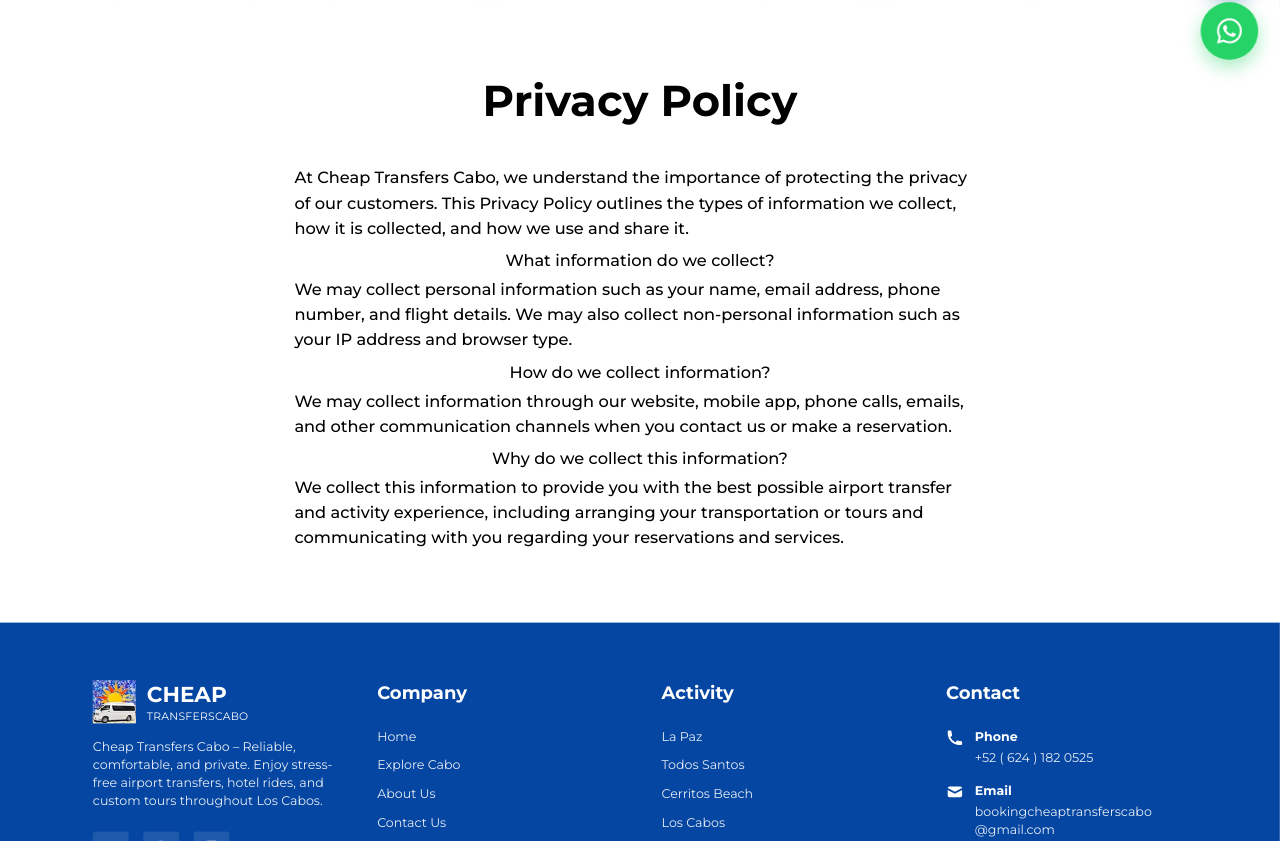
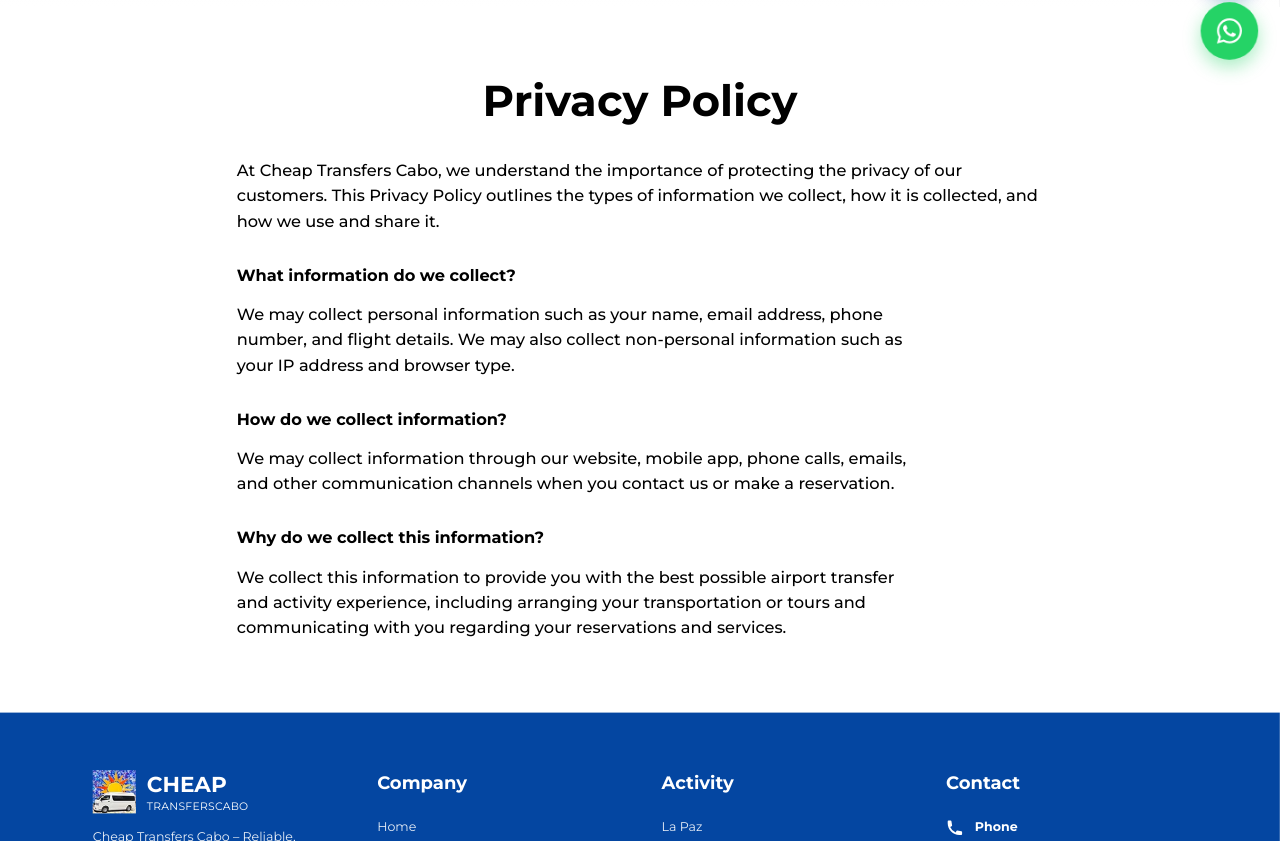
Before and after one commit to Nikhilthapa/transfercabo, a Next.js app: page /policy in a window 1280 px wide. Shown: the part 713-1554 px from the top of the page. Built offline with nearby package versions, Linux system fonts and the light colour scheme.

Commit message:
update privacy-policy page

```diff
--- a/app/activity/reservation/page.tsx
+++ b/app/activity/reservation/page.tsx
@@ -45,7 +45,13 @@
     e: React.ChangeEvent<HTMLInputElement | HTMLSelectElement | HTMLTextAreaElement>
   ) => {
     const { name, value } = e.target;
-    setFormData(prev => ({ ...prev, [name]: value }));
+    // For phone field, only allow numbers
+    if (name === "phone") {
+      const numericValue = value.replace(/[^0-9]/g, "");
+      setFormData(prev => ({ ...prev, [name]: numericValue }));
+    } else {
+      setFormData(prev => ({ ...prev, [name]: value }));
+    }
   };
 
   const validateForm = (): boolean => {
@@ -75,6 +81,10 @@
     }
     if (!formData.phone.trim()) {
       setSubmitStatus({ type: "error", message: "Phone number is required" });
+      return false;
+    }
+    if (!/^\d+$/.test(formData.phone)) {
+      setSubmitStatus({ type: "error", message: "Phone number must contain only numbers" });
       return false;
     }
     if (!formData.activityDate) {
@@ -202,7 +212,7 @@
               {t("reservation.hero.description")}
             </p>
             <Link
-              href="/activity/reservation"
+              href="/activity/reservation#reservation-form"
               className="inline-block bg-[#0446A1] hover:bg-[#033a8a]  text-white px-8 md:px-10 py-3 md:py-4 rounded-md font-semibold text-base md:text-lg transition shadow-lg"
             >
               {t("reservation.hero.button")}
@@ -416,6 +426,8 @@
                       onChange={handleInputChange}
                       placeholder={t("reservation.form.placeholder.phone")}
                       className="w-full border border-gray-300 rounded-md px-4 py-3 focus:outline-none focus:ring-2 focus:ring-blue-500 text-sm md:text-base"
+                      pattern="[0-9]*"
+                      inputMode="numeric"
                       required
                     />
                   </div>
--- a/app/cabo/reservation/page.tsx
+++ b/app/cabo/reservation/page.tsx
@@ -49,7 +49,13 @@
     e: React.ChangeEvent<HTMLInputElement | HTMLSelectElement | HTMLTextAreaElement>
   ) => {
     const { name, value } = e.target;
-    setFormData(prev => ({ ...prev, [name]: value }));
+    // For phone field, only allow numbers
+    if (name === "phone") {
+      const numericValue = value.replace(/[^0-9]/g, "");
+      setFormData(prev => ({ ...prev, [name]: numericValue }));
+    } else {
+      setFormData(prev => ({ ...prev, [name]: value }));
+    }
   };
 
   const validateForm = (): boolean => {
@@ -79,6 +85,10 @@
     }
     if (!formData.phone.trim()) {
       setSubmitStatus({ type: "error", message: "Phone number is required" });
+      return false;
+    }
+    if (!/^\d+$/.test(formData.phone)) {
+      setSubmitStatus({ type: "error", message: "Phone number must contain only numbers" });
       return false;
     }
     if (!formData.hotelName.trim()) {
@@ -259,7 +269,7 @@
               {t("caboReservation.hero.description")}
             </p>
             <Link
-              href="/cabo/reservation"
+              href="/cabo/reservation#reservation-form"
               className="inline-block bg-[#0446A1] hover:bg-[#033a8a]  text-white px-6 md:px-8 lg:px-10 py-2.5 md:py-3 lg:py-4 rounded-md font-semibold text-sm md:text-base lg:text-lg transition shadow-lg"
             >
               {t("caboReservation.hero.button")}
@@ -469,6 +479,8 @@
                       onChange={handleInputChange}
                       placeholder={t("reservation.form.placeholder.phone")}
                       className="w-full border border-gray-300 rounded-md px-3 md:px-4 py-2.5 md:py-3 focus:outline-none focus:ring-2 focus:ring-blue-500 text-sm md:text-base"
+                      pattern="[0-9]*"
+                      inputMode="numeric"
                       required
                     />
                   </div>
--- a/app/policy/page.tsx
+++ b/app/policy/page.tsx
@@ -22,53 +22,45 @@
       <section className="container mx-auto px-4 md:px-8 py-12 md:py-20">
         <div className="max-w-4xl mx-auto">
           {/* Privacy Policy Title */}
-          <h2 className="font-montserrat font-bold text-3xl md:text-4xl lg:text-5xl text-black text-center mb-8 md:mb-12">
+          <h2 className="font-montserrat font-bold text-3xl md:text-4xl lg:text-5xl text-black text-center mb-8 md:mb-10">
             {t("policy.title")}
           </h2>
 
           {/* Introductory Paragraph */}
-          <div className="text-center mb-1 md:mb-2">
-            <p className="font-montserrat font-medium text-base md:text-lg leading-relaxed max-w-3xl mx-auto text-left">
+          <p className="font-montserrat font-medium text-base md:text-lg leading-relaxed max-w-4xl mx-auto text-left mb-8 md:mb-8">
             {t("policy.intro")}
           </p>
-          </div>
 
           {/* Privacy Policy Sections */}
-          <div className="space-y-1 md:space-y-2">
+          <div className="space-y-6 md:space-y-8">
             {/* Section 1: What information do we collect? */}
             <div>
-              <h3 className="font-montserrat font-medium text-base md:text-lg mb-1 text-center">
+              <h3 className="font-montserrat font-bold text-base md:text-lg mb-3 md:mb-4 text-left">
                 {t("policy.section1.title")}
               </h3>
-              <div className="text-center">
-                <p className="font-montserrat font-medium text-base md:text-lg leading-relaxed max-w-3xl mx-auto text-left">
+              <p className="font-montserrat font-medium text-base md:text-lg leading-relaxed max-w-3xl text-left">
                 {t("policy.section1.text")}
               </p>
-              </div>
             </div>
 
             {/* Section 2: How do we collect information? */}
             <div>
-              <h3 className="font-montserrat font-medium text-base md:text-lg mb-1 text-center">
+              <h3 className="font-montserrat font-bold text-base md:text-lg mb-3 md:mb-4 text-left">
                 {t("policy.section2.title")}
               </h3>
-              <div className="text-center">
-                <p className="font-montserrat font-medium text-base md:text-lg leading-relaxed max-w-3xl mx-auto text-left">
+              <p className="font-montserrat font-medium text-base md:text-lg leading-relaxed max-w-3xl text-left">
                 {t("policy.section2.text")}
               </p>
-              </div>
             </div>
 
             {/* Section 3: Why do we collect this information? */}
             <div>
-              <h3 className="font-montserrat font-medium text-base md:text-lg mb-1 text-center">
+              <h3 className="font-montserrat font-bold text-base md:text-lg mb-3 md:mb-4 text-left">
                 {t("policy.section3.title")}
               </h3>
-              <div className="text-center">
-                <p className="font-montserrat font-medium text-base md:text-lg leading-relaxed max-w-3xl mx-auto text-left">
+              <p className="font-montserrat font-medium text-base md:text-lg leading-relaxed max-w-3xl text-left">
                 {t("policy.section3.text")}
               </p>
-              </div>
             </div>
           </div>
         </div>
--- a/components/homepage/Contact.tsx
+++ b/components/homepage/Contact.tsx
@@ -26,7 +26,13 @@
     e: React.ChangeEvent<HTMLInputElement | HTMLTextAreaElement>
   ) => {
     const { name, value } = e.target;
-    setFormData(prev => ({ ...prev, [name]: value }));
+    // For phone field, only allow numbers
+    if (name === "phone") {
+      const numericValue = value.replace(/[^0-9]/g, "");
+      setFormData(prev => ({ ...prev, [name]: numericValue }));
+    } else {
+      setFormData(prev => ({ ...prev, [name]: value }));
+    }
   };
 
   const validateForm = (): boolean => {
@@ -44,6 +50,10 @@
     }
     if (!formData.phone.trim()) {
       setSubmitStatus({ type: "error", message: "Phone number is required" });
+      return false;
+    }
+    if (!/^\d+$/.test(formData.phone)) {
+      setSubmitStatus({ type: "error", message: "Phone number must contain only numbers" });
       return false;
     }
     if (!formData.message.trim()) {
@@ -165,6 +175,8 @@
                   onChange={handleInputChange}
                   placeholder={t("contact.form.phonePlaceholder")}
                   className="w-full border border-gray-300 rounded-full px-6 py-3 focus:outline-none focus:ring-2 focus:ring-blue-400 text-sm md:text-base"
+                  pattern="[0-9]*"
+                  inputMode="numeric"
                   required
                 />
                 <textarea
```
Lines whose indentation alone changed are shown as unchanged.
